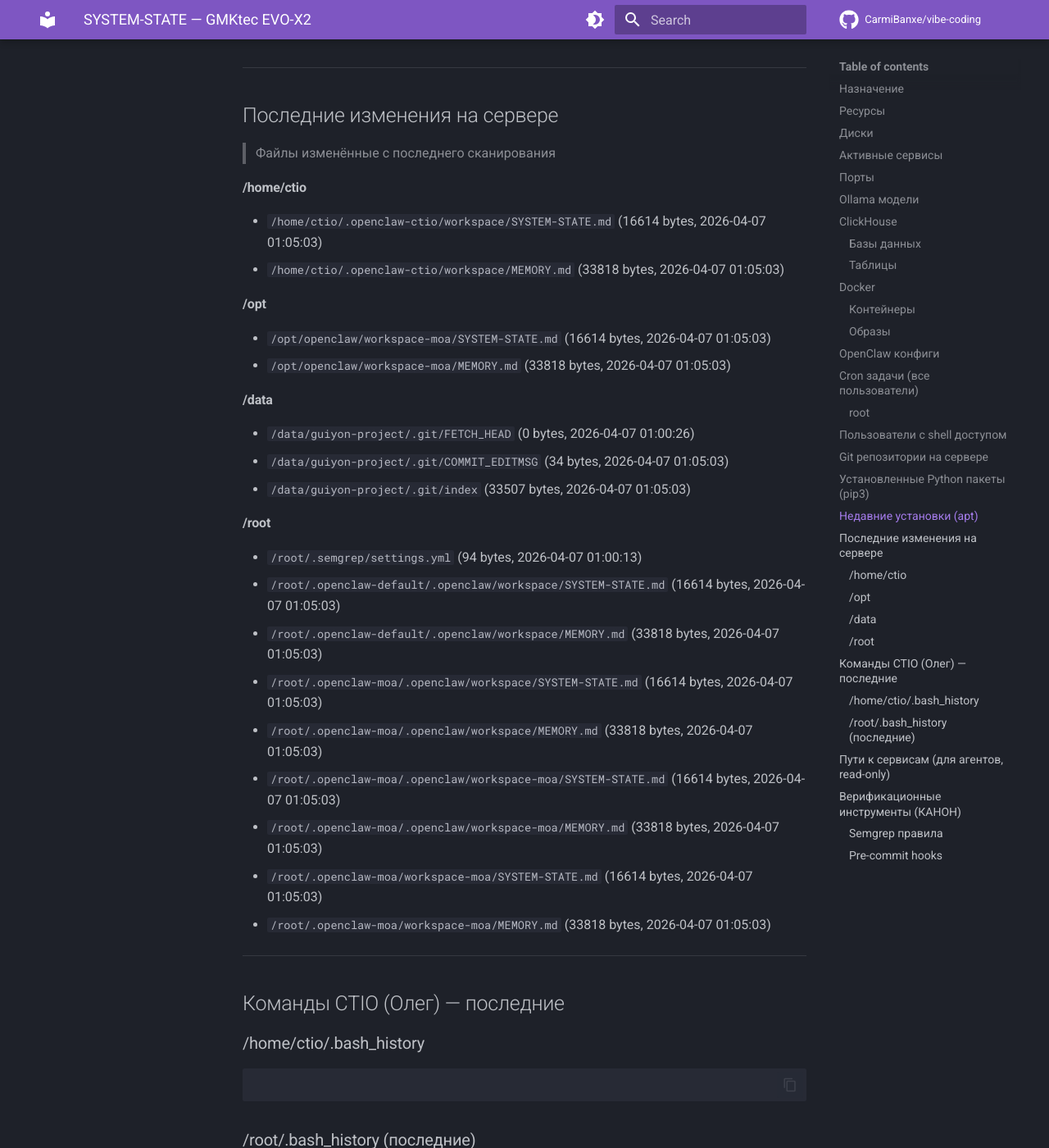
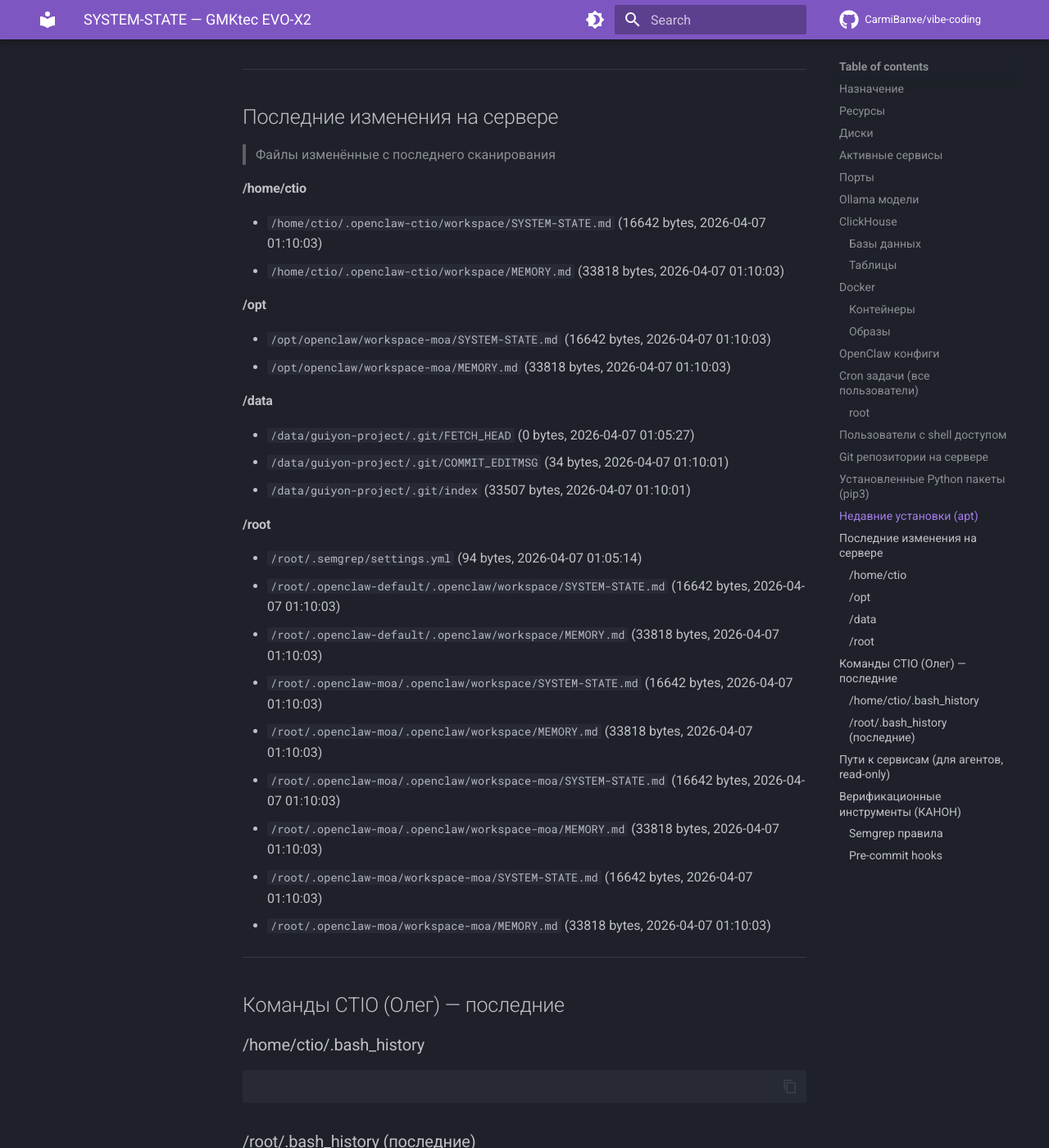
Before and after one commit to CarmiBanxe/vibe-coding, an MkDocs documentation site: the page built from docs/SYSTEM-STATE.md, in a window 1280 px wide and 1400 px high, scrolled down 13860 px. Shown: the whole window at 82% size. Built offline with MkDocs 1.6.1 and Material for MkDocs 9.7.7, drawn with Linux system fonts in a browser that asks for light colours; comment, search, counter and statistics services are not loaded; some of the changed text lies outside the part shown.

Commit message:
auto: SYSTEM-STATE v2 update (2026-04-07 01:10 CEST)

```diff
--- a/docs/SYSTEM-STATE.md
+++ b/docs/SYSTEM-STATE.md
@@ -1,6 +1,6 @@
 # SYSTEM-STATE — GMKtec EVO-X2
 > Автоматически обновляется каждые 5 минут
-> Последнее сканирование: 2026-04-07 01:05 CEST
+> Последнее сканирование: 2026-04-07 01:10 CEST
 > Источник: ctio-watcher.sh v2 (cron)
 
 ## Назначение
@@ -11,8 +11,8 @@
 ---
 
 ## Ресурсы
-- RAM: 11Gi / 30Gi (free: 1.9Gi)
-- Load: 1.77 2.01 2.18
+- RAM: 11Gi / 30Gi (free: 2.2Gi)
+- Load: 2.43 2.27 2.25
 - GPU VRAM used: 58.5 GB
 
 ## Диски
@@ -188,8 +187,8 @@
 | qwen3-banxe-v2:latest | 17.3 GB | 2026-04-03 |
 | qwen3-banxe:latest | 17.3 GB | 2026-04-02 |
 | qwen3:30b-a3b | 17.3 GB | 2026-04-02 |
+| gurubot/gpt-oss-derestricted:20b | 14.7 GB | 2026-03-26 |
 | huihui_ai/glm-4.7-flash-abliterated:latest | 17.5 GB | 2026-03-26 |
-| gurubot/gpt-oss-derestricted:20b | 14.7 GB | 2026-03-26 |
 
 ## ClickHouse
 ### Базы данных
@@ -250,8 +249,8 @@
 | marble-src-marble-frontend:latest | 757MB |
 | marble-src-marble-backend:latest | 255MB |
 | andreysenov/firebase-tools:latest | 1.47GB |
+| <none>:<none> | 646MB |
 | jube.app:latest | 646MB |
-| <none>:<none> | 646MB |
 | mongo:8 | 950MB |
 | postgis/postgis:17-3.5 | 637MB |
 | postgres:17 | 453MB |
@@ -380,28 +379,28 @@
 
 
 #### /home/ctio
-- `/home/ctio/.openclaw-ctio/workspace/SYSTEM-STATE.md` (16614 bytes, 2026-04-07 01:05:03)
-- `/home/ctio/.openclaw-ctio/workspace/MEMORY.md` (33818 bytes, 2026-04-07 01:05:03)
+- `/home/ctio/.openclaw-ctio/workspace/SYSTEM-STATE.md` (16642 bytes, 2026-04-07 01:10:03)
+- `/home/ctio/.openclaw-ctio/workspace/MEMORY.md` (33818 bytes, 2026-04-07 01:10:03)
 
 #### /opt
-- `/opt/openclaw/workspace-moa/SYSTEM-STATE.md` (16614 bytes, 2026-04-07 01:05:03)
-- `/opt/openclaw/workspace-moa/MEMORY.md` (33818 bytes, 2026-04-07 01:05:03)
+- `/opt/openclaw/workspace-moa/SYSTEM-STATE.md` (16642 bytes, 2026-04-07 01:10:03)
+- `/opt/openclaw/workspace-moa/MEMORY.md` (33818 bytes, 2026-04-07 01:10:03)
 
 #### /data
-- `/data/guiyon-project/.git/FETCH_HEAD` (0 bytes, 2026-04-07 01:00:26)
-- `/data/guiyon-project/.git/COMMIT_EDITMSG` (34 bytes, 2026-04-07 01:05:03)
-- `/data/guiyon-project/.git/index` (33507 bytes, 2026-04-07 01:05:03)
+- `/data/guiyon-project/.git/FETCH_HEAD` (0 bytes, 2026-04-07 01:05:27)
+- `/data/guiyon-project/.git/COMMIT_EDITMSG` (34 bytes, 2026-04-07 01:10:01)
+- `/data/guiyon-project/.git/index` (33507 bytes, 2026-04-07 01:10:01)
 
 #### /root
-- `/root/.semgrep/settings.yml` (94 bytes, 2026-04-07 01:00:13)
-- `/root/.openclaw-default/.openclaw/workspace/SYSTEM-STATE.md` (16614 bytes, 2026-04-07 01:05:03)
-- `/root/.openclaw-default/.openclaw/workspace/MEMORY.md` (33818 bytes, 2026-04-07 01:05:03)
-- `/root/.openclaw-moa/.openclaw/workspace/SYSTEM-STATE.md` (16614 bytes, 2026-04-07 01:05:03)
-- `/root/.openclaw-moa/.openclaw/workspace/MEMORY.md` (33818 bytes, 2026-04-07 01:05:03)
-- `/root/.openclaw-moa/.openclaw/workspace-moa/SYSTEM-STATE.md` (16614 bytes, 2026-04-07 01:05:03)
-- `/root/.openclaw-moa/.openclaw/workspace-moa/MEMORY.md` (33818 bytes, 2026-04-07 01:05:03)
-- `/root/.openclaw-moa/workspace-moa/SYSTEM-STATE.md` (16614 bytes, 2026-04-07 01:05:03)
-- `/root/.openclaw-moa/workspace-moa/MEMORY.md` (33818 bytes, 2026-04-07 01:05:03)
+- `/root/.semgrep/settings.yml` (94 bytes, 2026-04-07 01:05:14)
+- `/root/.openclaw-default/.openclaw/workspace/SYSTEM-STATE.md` (16642 bytes, 2026-04-07 01:10:03)
+- `/root/.openclaw-default/.openclaw/workspace/MEMORY.md` (33818 bytes, 2026-04-07 01:10:03)
+- `/root/.openclaw-moa/.openclaw/workspace/SYSTEM-STATE.md` (16642 bytes, 2026-04-07 01:10:03)
+- `/root/.openclaw-moa/.openclaw/workspace/MEMORY.md` (33818 bytes, 2026-04-07 01:10:03)
+- `/root/.openclaw-moa/.openclaw/workspace-moa/SYSTEM-STATE.md` (16642 bytes, 2026-04-07 01:10:03)
+- `/root/.openclaw-moa/.openclaw/workspace-moa/MEMORY.md` (33818 bytes, 2026-04-07 01:10:03)
+- `/root/.openclaw-moa/workspace-moa/SYSTEM-STATE.md` (16642 bytes, 2026-04-07 01:10:03)
+- `/root/.openclaw-moa/workspace-moa/MEMORY.md` (33818 bytes, 2026-04-07 01:10:03)
 
 ---
 
```
Also changed, not shown: other parts of docs/SYSTEM-STATE.md (+4 -5 lines).
